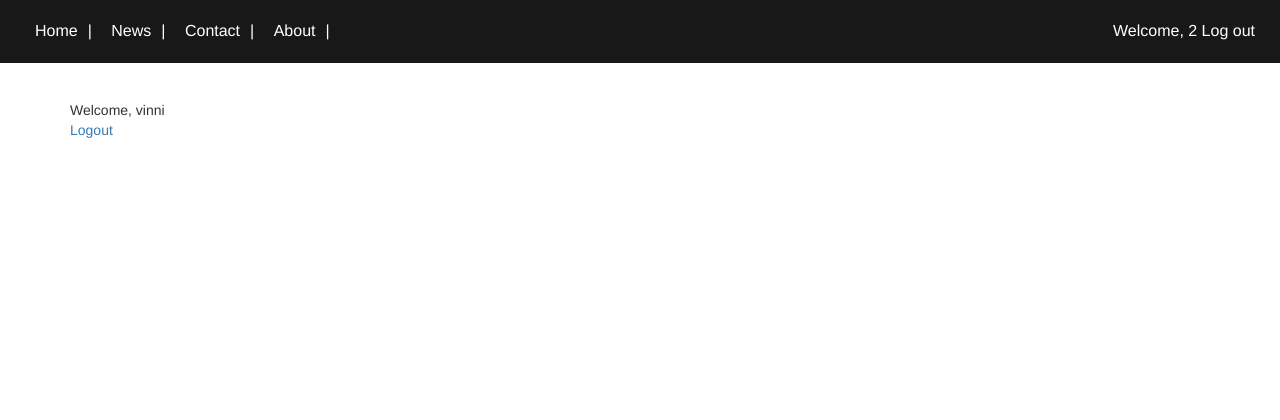
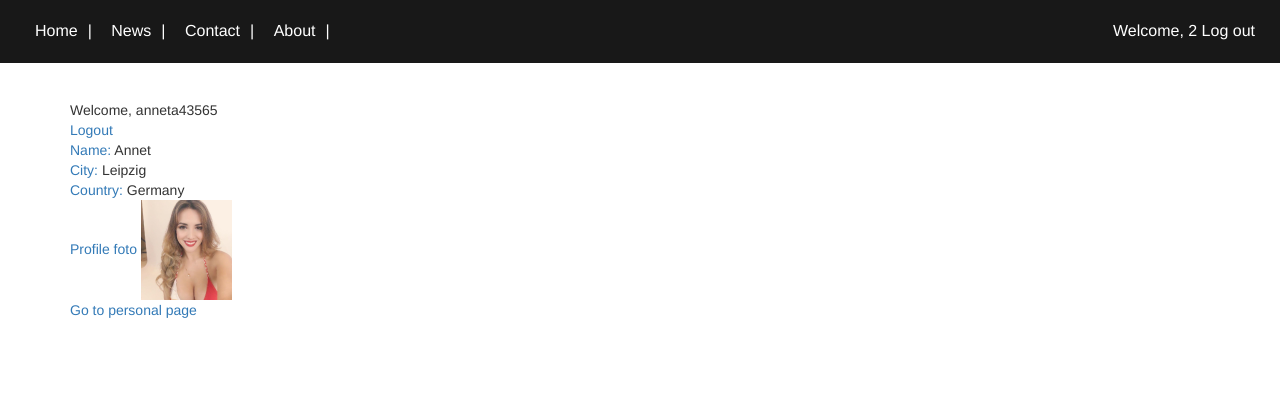
Before and after one commit to jar4i/lovoneo, a PHP site: page / in a window 1280 px wide. Shown: the top 420 px of the page. Run offline with PHP 8.4, Linux system fonts and the light colour scheme; a user stored in the database is signed in; data comes from the database, SQL or seed files in the repository; some libraries are stand-ins or nearby versions.

Commit message:
session fixes

```diff
--- a/user_on.php
+++ b/user_on.php
@@ -1,8 +1,6 @@
 <?php
 error_reporting(E_ALL | E_STRICT);
 ini_set('display_errors', 'On');
-session_start();
-$_SESSION['user_name'] = "vinni";
 if(isset($_SESSION['user_name']))
 {
 echo 'Welcome, '.$_SESSION['user_name'];
```
